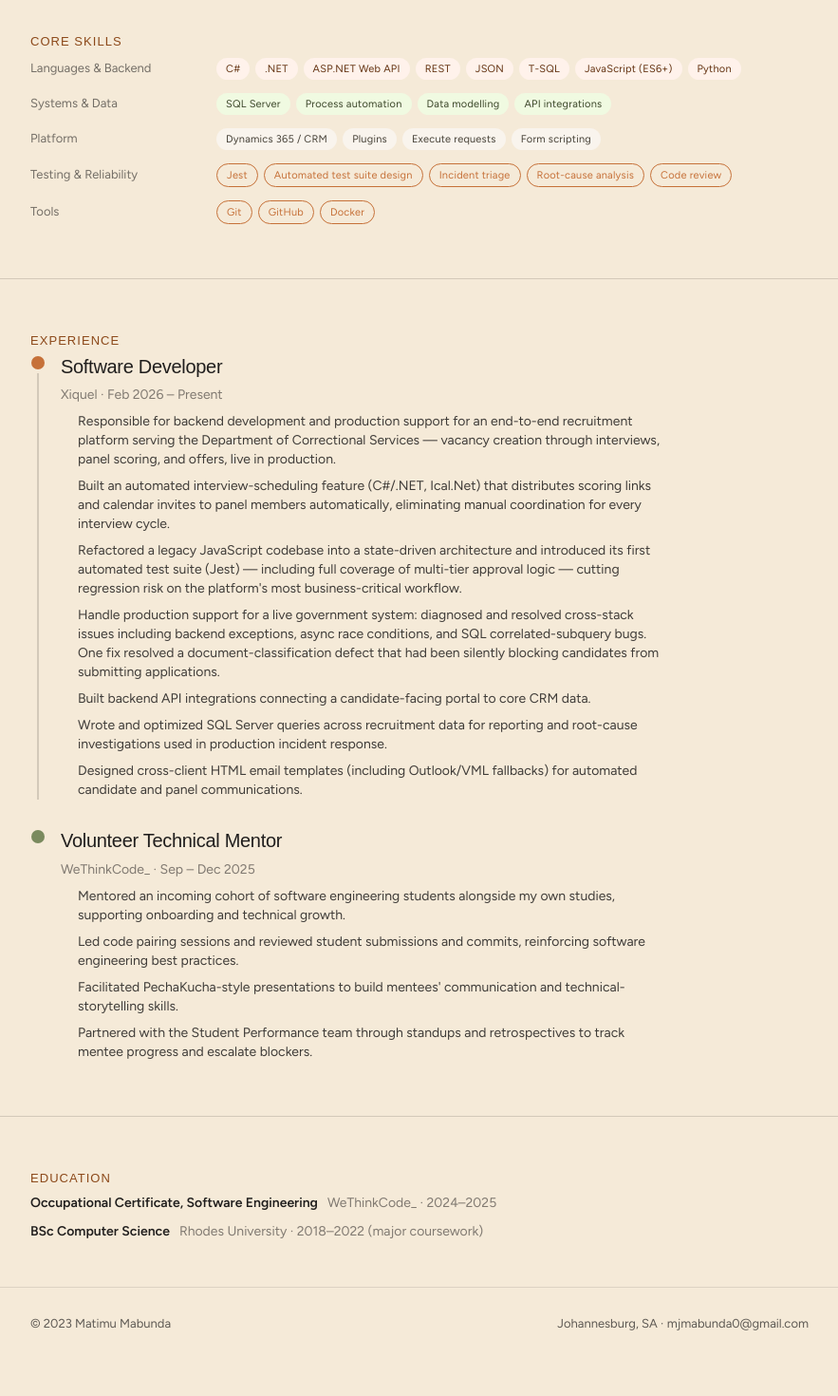
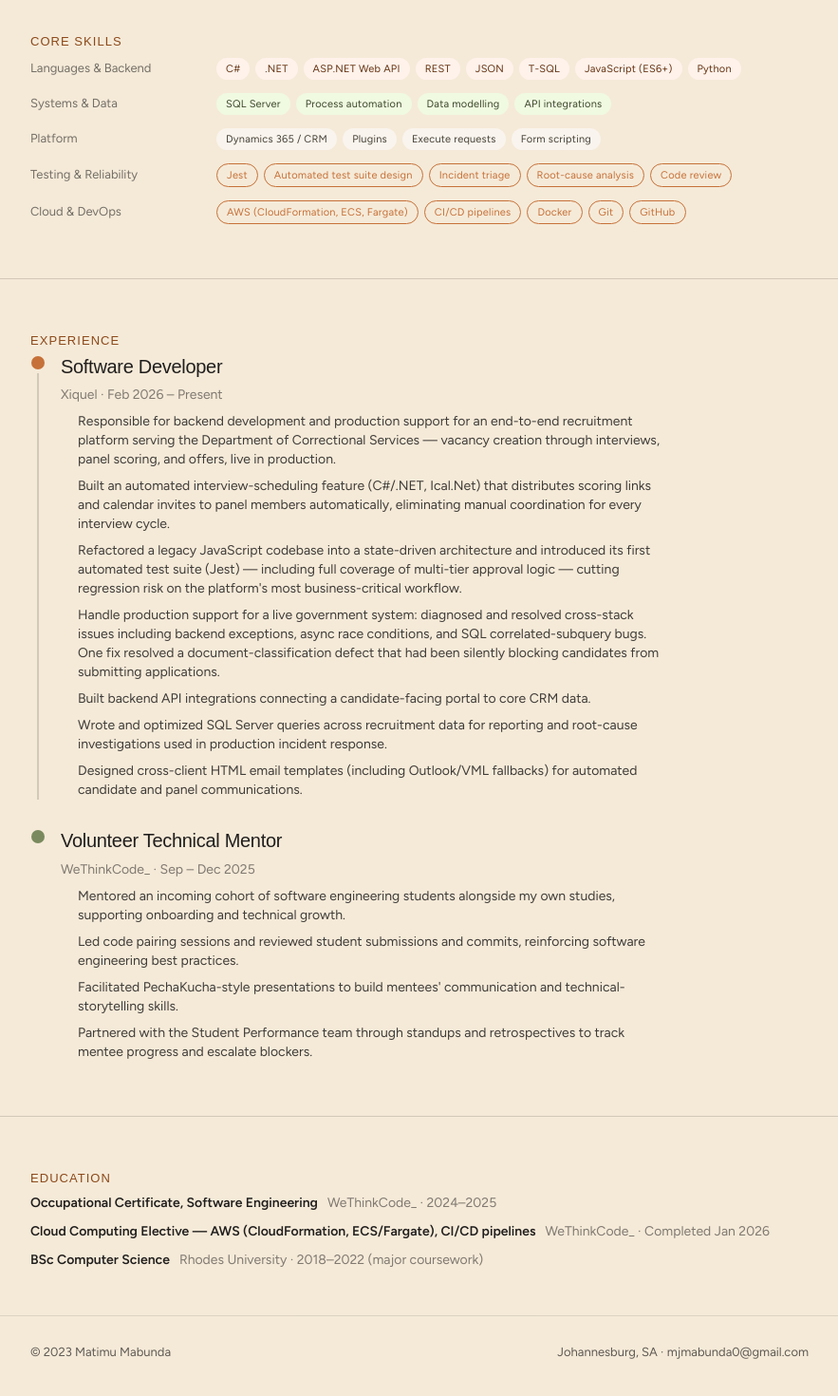
Before and after one commit to ejmabunda/ejmabunda.github.io, a Next.js app: page / in a window 1280 px wide. Shown: the part 528-1998 px from the top of the page at 95% size, without its empty margins (198-1081 px from the left). Before the commit the page ends 1972 px from the top, so only its background shows below. Built offline with nearby package versions, Linux system fonts and the light colour scheme; a web font is replaced by a local one.

Commit message:
Add cloud/DevOps skills and education entry, update resume (#4)
Rename the "Tools" skill group to "Cloud & DevOps" and add AWS/CI/CD
skills, plus a new education entry for the completed AWS elective.

```diff
--- a/src/content/education.ts
+++ b/src/content/education.ts
@@ -6,6 +6,10 @@ export const education: EducationEntry[] = [
     meta: "WeThinkCode_ · 2024–2025",
   },
   {
+    label: "Cloud Computing Elective — AWS (CloudFormation, ECS/Fargate), CI/CD pipelines",
+    meta: "WeThinkCode_ · Completed Jan 2026",
+  },
+  {
     label: "BSc Computer Science",
     meta: "Rhodes University · 2018–2022 (major coursework)",
   },
--- a/src/content/skills.ts
+++ b/src/content/skills.ts
@@ -42,8 +42,8 @@ export const skills: SkillGroup[] = [
     ],
   },
   {
-    label: "Tools",
+    label: "Cloud & DevOps",
     tone: "outline",
-    items: ["Git", "GitHub", "Docker"],
+    items: ["AWS (CloudFormation, ECS, Fargate)", "CI/CD pipelines", "Docker", "Git", "GitHub"],
   },
 ];
```
Also changed, not shown: 1 other file (tests, documents, lock files or other folders).
